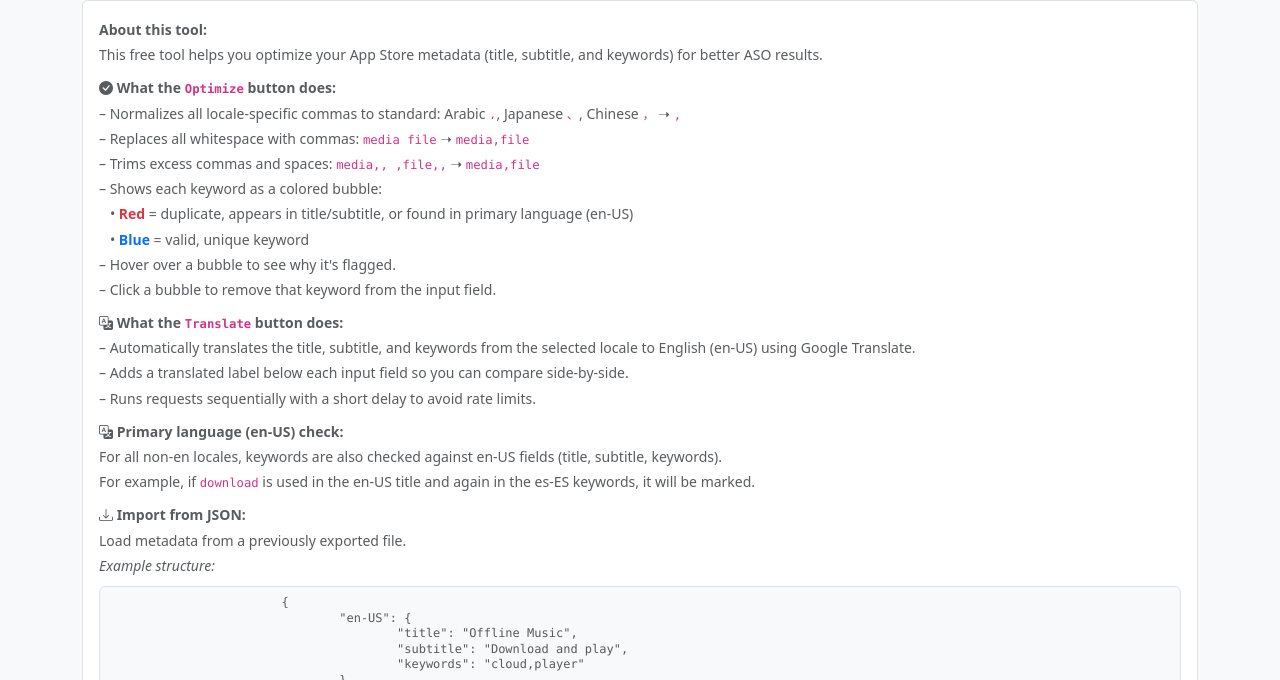
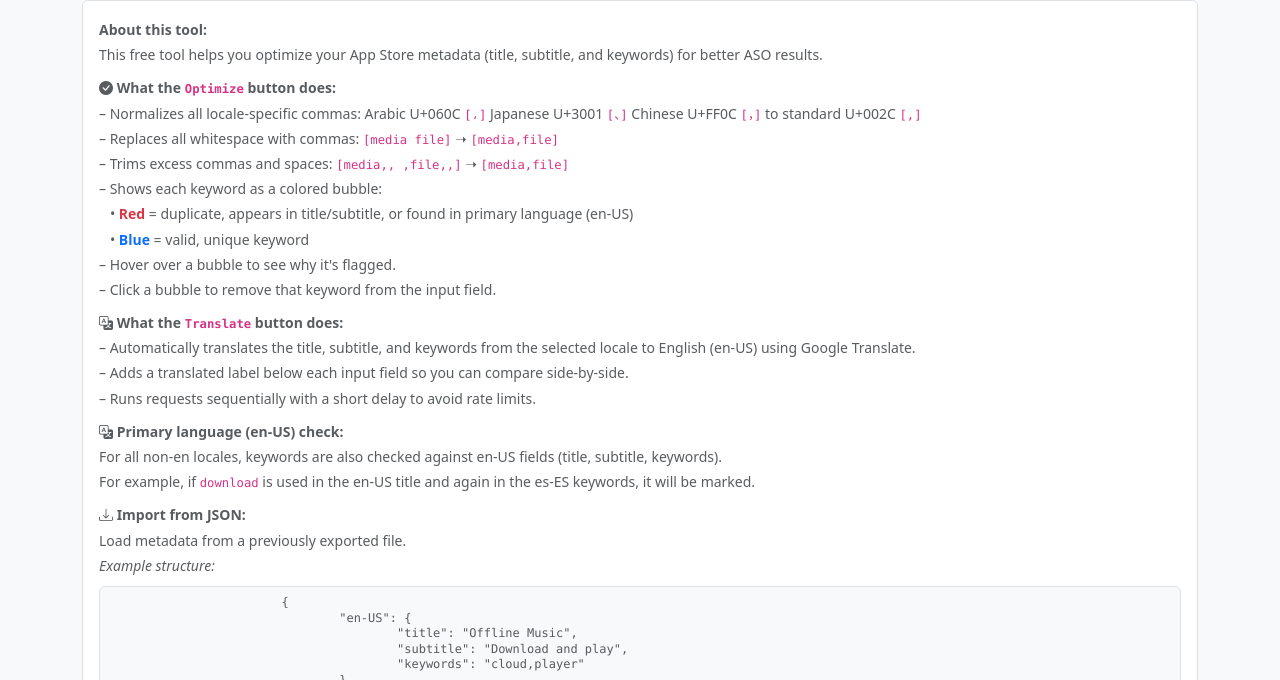
Before and after one commit to everappz/app-store-keyword-optimizer, a plain HTML site: page index.html in a window 1280 px wide. Shown: the part 120-800 px from the top of the page. Drawn offline with nearby package versions, Linux system fonts and the light colour scheme.

Commit message:
description update

```diff
--- a/index.html
+++ b/index.html
@@ -91,9 +91,9 @@
 	</p>
 
 	<p class="mb-2"><strong><i class="bi bi-check-circle-fill"></i> What the <code>Optimize</code> button does:</strong><br>
-		– Normalizes all locale-specific commas to standard: Arabic <code>،</code>, Japanese <code>、</code>, Chinese <code>，</code> ➝ <code>,</code><br>
-		– Replaces all whitespace with commas: <code>media file</code> ➝ <code>media,file</code><br>
-		– Trims excess commas and spaces: <code>media,, ,file,,</code> ➝ <code>media,file</code><br>
+		– Normalizes all locale-specific commas: Arabic U+060C <code>[،]</code> Japanese U+3001 <code>[、]</code> Chinese U+FF0C <code>[，]</code> to standard U+002C <code>[,]</code><br>
+		– Replaces all whitespace with commas: <code>[media file]</code> ➝ <code>[media,file]</code><br>
+		– Trims excess commas and spaces: <code>[media,, ,file,,]</code> ➝ <code>[media,file]</code><br>
 		– Shows each keyword as a colored bubble:<br>
 		&nbsp;&nbsp;&nbsp;• <strong style="color: #dc3545;">Red</strong> = duplicate, appears in title/subtitle, or found in primary language (en-US)<br>
 		&nbsp;&nbsp;&nbsp;• <strong class="text-primary">Blue</strong> = valid, unique keyword<br>
```
